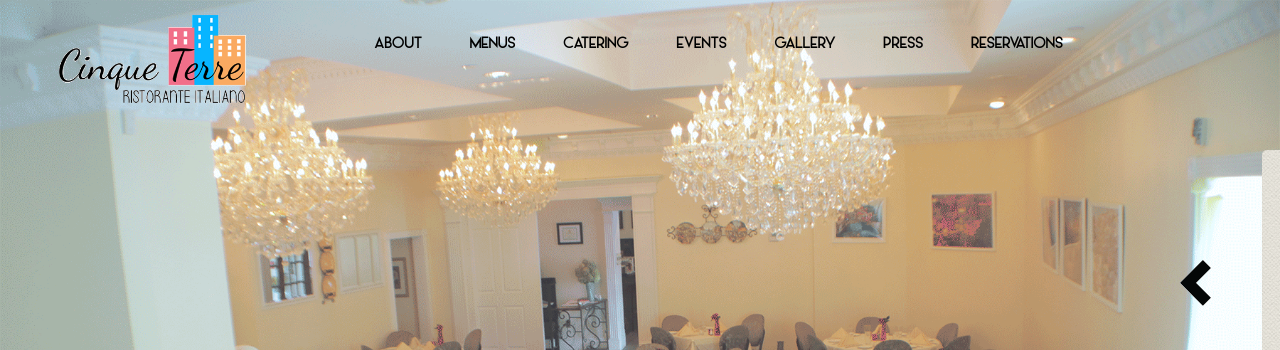
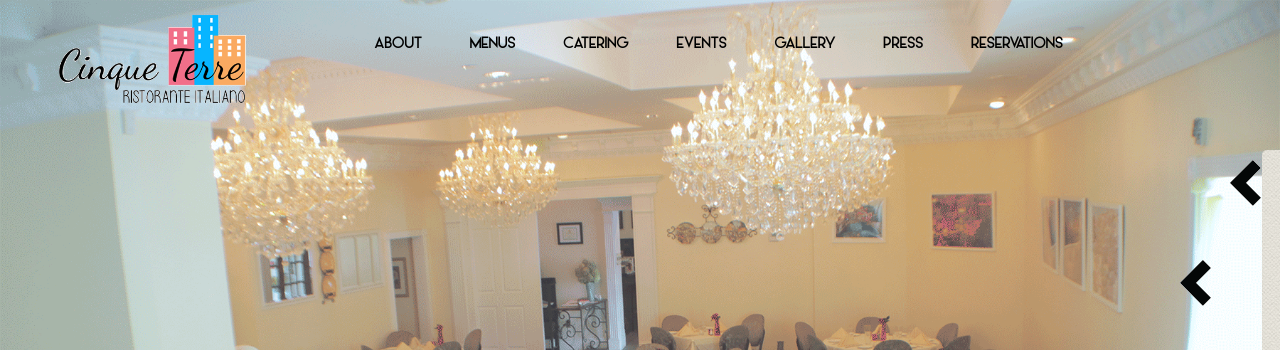
Before and after one commit to cinqueterreli/cinqueterre.github.io, a Jekyll site: the page built from index.html, in a window 1280 px wide. Shown: the top 350 px of the page. Built offline with Jekyll 4.4.1, drawn with Linux system fonts in a browser that asks for light colours; nearby versions of some CDN libraries.

Commit message:
idk dudebro

```diff
--- a/_includes/homeheader.html
+++ b/_includes/homeheader.html
@@ -29,6 +29,21 @@
 
 
         <img src="/images/sidebar-arrow.gif" class="sidebar-arrow">
+
+        <div id="slideout">
+        <img src="/images/sidebar-arrow.gif" alt="arrow" />
+        <div id="slideout_inner">
+        <h2 class="sidebar-head">What's Going On?</h2>
+        <h3 class="sidebar-event" id="ladiesnight">IT'S LADIES' NIGHT!</h3>
+        <p class="sidebar-des" id="ladiesnight">Join us and our house DJ in the bar and lounge for dancing and half-priced drinks!</p>
+        <h3 class="sidebar-event" id="pedrotorres">PEDRO TORRES TONIGHT!</h3>
+        <p class="sidebar-des" id="pedrotorres">Party with us as our house entertainer grabs the mic and sings all your favorite hits!</p>
+        <h3 class="sidebar-event">EASTER SUNDAY</h3>
+        <p class="sidebar-des">Italian Easter Dinner done right, featuring your favorite holiday dishes!</p>
+        <a class="promo-button pink" href="#">Menu</a>
+        </div>
+        </div>
+
         <div id="sidebar">
             <h2 class="sidebar-head">What's Going On?</h2>
             <h3 class="sidebar-event" id="ladiesnight">IT'S LADIES' NIGHT!</h3>
--- a/css/main.css
+++ b/css/main.css
@@ -191,6 +191,40 @@
 	border-bottom:none;
 	background-color:#f4f4f4;
 	margin-top:-2.5em;
+}
+
+
+/*------ SLIDEOUT ------ */
+#slideout {
+  position: fixed;
+  top: 150px;
+  right: 0;
+  -webkit-transition-duration: 0.3s;
+  -moz-transition-duration: 0.3s;
+  -o-transition-duration: 0.3s;
+  transition-duration: 0.3s;
+}
+#slideout_inner {
+  position: fixed;
+  top: 150px;
+  right: -300px;
+  width: 300px;
+  height: 600px;
+  overflow: auto;
+  border-radius: 5px;
+  z-index: 1000;
+  background: url('/images/seamless_paper_texture.png');
+  padding: 1em;
+  -webkit-transition-duration: 0.3s;
+  -moz-transition-duration: 0.3s;
+  -o-transition-duration: 0.3s;
+  transition-duration: 0.3s;
+}
+#slideout:hover {
+  right: 250px;
+}
+#slideout:hover #slideout_inner {
+  right: 0;
 }
 
 
```
